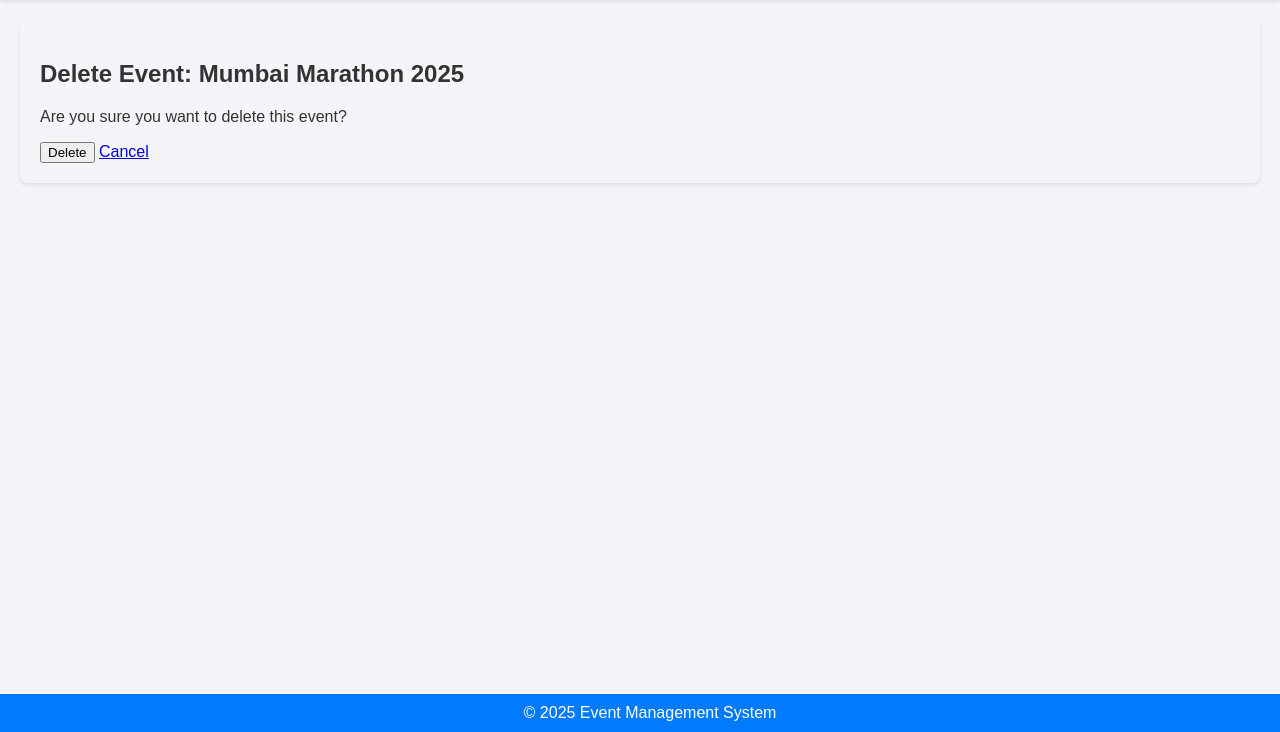
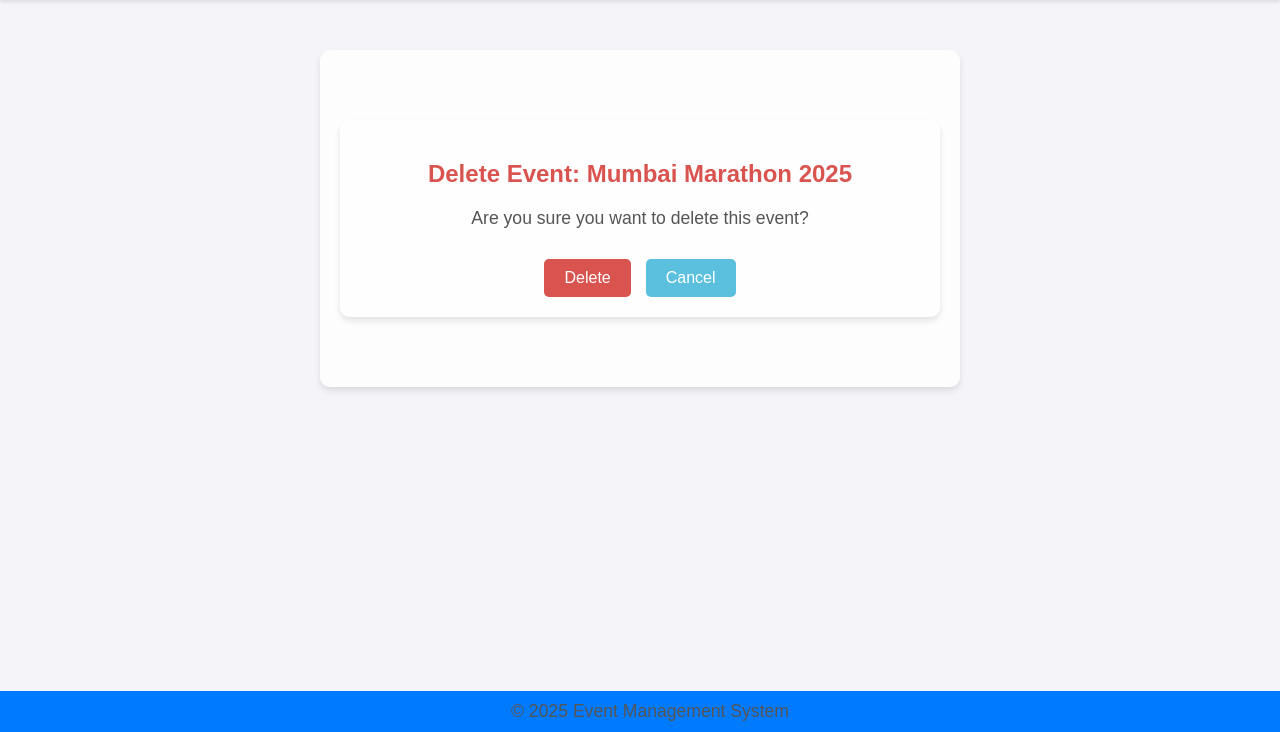
Before and after one commit to Manya200/sports_event_mgmt, a Django app: template events/templates/events/delete_event.html in a window 1280 px wide. Shown: the part 68-800 px from the top of the page. Run offline with Django 5.2, Linux system fonts and the light colour scheme; the template is opened without the code that fills it: values that come from a table or form of the project are taken from there, others are empty; data comes from the database, SQL or seed files in the repository; both versions use the stored data as it was after the commit.

Commit message:
ui updated ui

```diff
--- a/events/templates/events/delete_event.html
+++ b/events/templates/events/delete_event.html
@@ -1,6 +1,65 @@
 {% extends 'base.html' %}
 
 {% block content %}
+<style>
+    main {
+        padding: 20px;
+        max-width: 600px;
+        margin: 50px auto;
+        background-color: rgba(255, 255, 255, 0.8); /* Slightly transparent background */
+        box-shadow: 0 4px 6px rgba(0, 0, 0, 0.1);
+        border-radius: 10px;
+        text-align: center;
+        font-family: Arial, sans-serif;
+    }
+
+    h2 {
+        color: #d9534f; /* Bootstrap's danger color */
+        margin-bottom: 20px;
+    }
+
+    p {
+        font-size: 1.1em;
+        color: #555;
+        margin-bottom: 30px;
+    }
+
+    .btn {
+        display: inline-block;
+        font-size: 1em;
+        padding: 10px 20px;
+        border: none;
+        border-radius: 5px;
+        cursor: pointer;
+        text-decoration: none;
+        color: #fff;
+        transition: background-color 0.3s ease;
+    }
+
+    .btn-danger {
+        background-color: #d9534f;
+    }
+
+    .btn-danger:hover {
+        background-color: #c9302c;
+    }
+
+    .btn-secondary {
+        background-color: #5bc0de;
+    }
+
+    .btn-secondary:hover {
+        background-color: #31b0d5;
+    }
+
+    form {
+        display: flex;
+        justify-content: center;
+        gap: 15px;
+    }
+</style>
+
+<main>
     <h2>Delete Event: {{ event.name }}</h2>
     <p>Are you sure you want to delete this event?</p>
     <form method="post">
@@ -8,4 +67,5 @@
         <button type="submit" class="btn btn-danger">Delete</button>
         <a href="{% url 'dashboard' %}" class="btn btn-secondary">Cancel</a>
     </form>
+</main>
 {% endblock %}
```
Also changed, not shown: db.sqlite3. Lines whose indentation alone changed are shown as unchanged.
